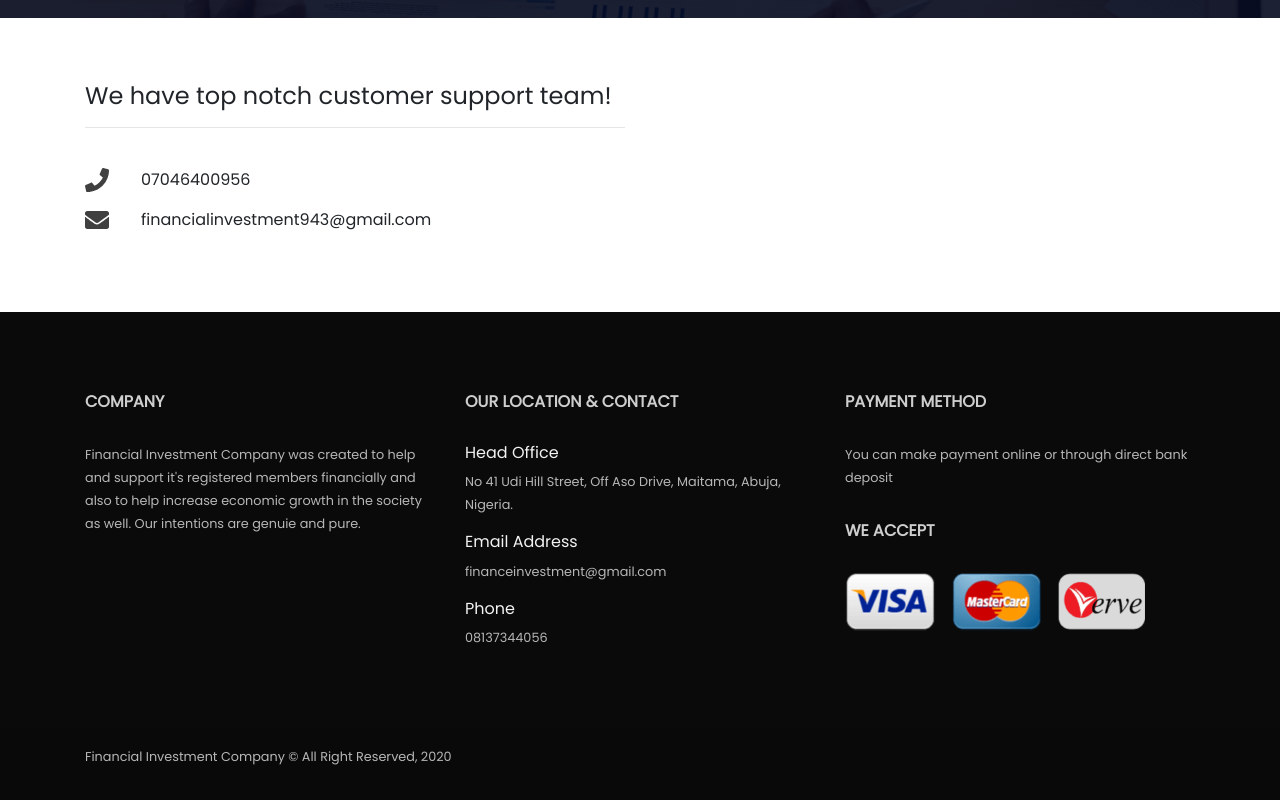
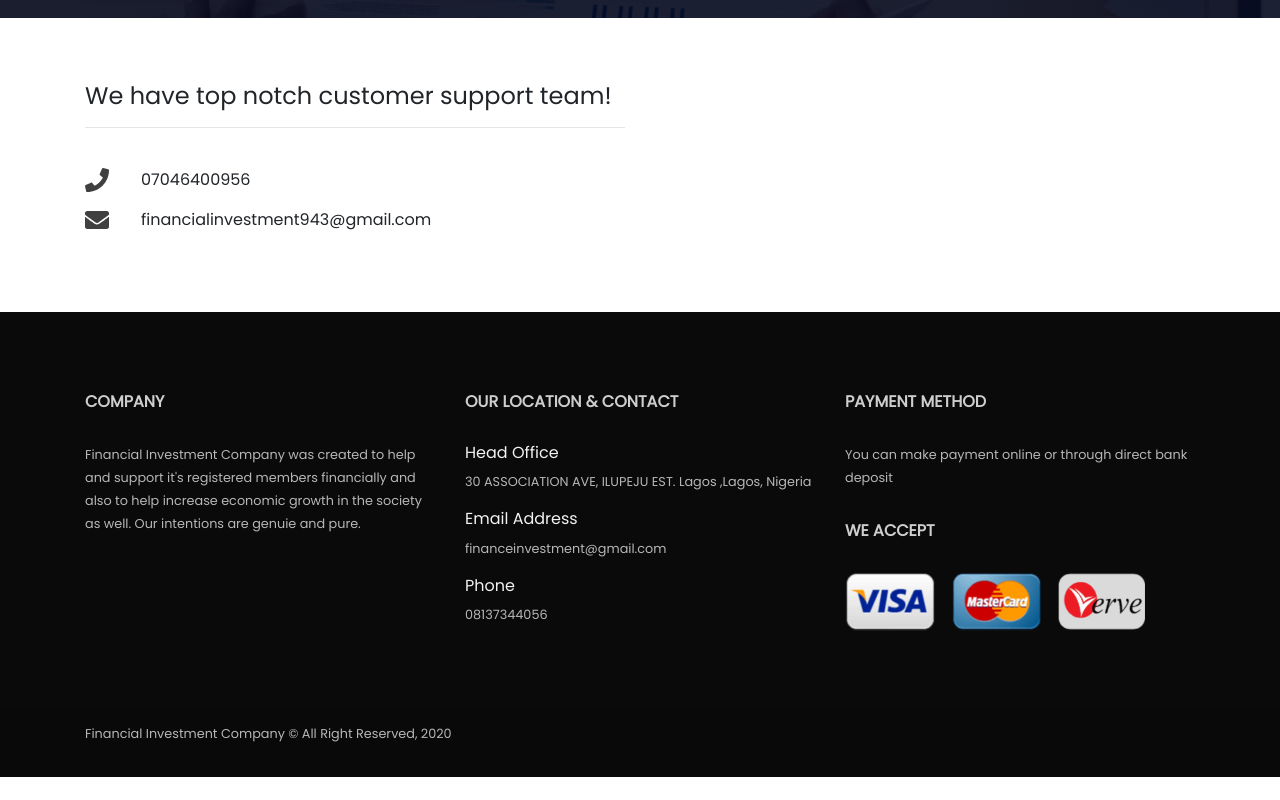
Before and after one commit to Achilles45/finance-investment, a Vue app: page /contact in a window 1280 px wide. Shown: the part 441-1241 px from the top of the page. After the commit the page ends 1218 px from the top, so only its background shows below. Built offline with nearby package versions, Linux system fonts and the light colour scheme.

Commit message:
Changed the office address

```diff
--- a/src/components/Footer.vue
+++ b/src/components/Footer.vue
@@ -10,7 +10,7 @@
                <div class="col-md-4">
                   <h5>Our Location & Contact</h5>
                 <h6>Head Office</h6>
-                <p>No 41 Udi Hill Street, Off Aso Drive, Maitama, Abuja, Nigeria.</p>
+                <p>30 ASSOCIATION AVE, ILUPEJU EST. Lagos ,Lagos, Nigeria</p>
                  <h6>Email Address</h6>
                 <p>financeinvestment@gmail.com</p>
                  <h6>Phone</h6>
```
